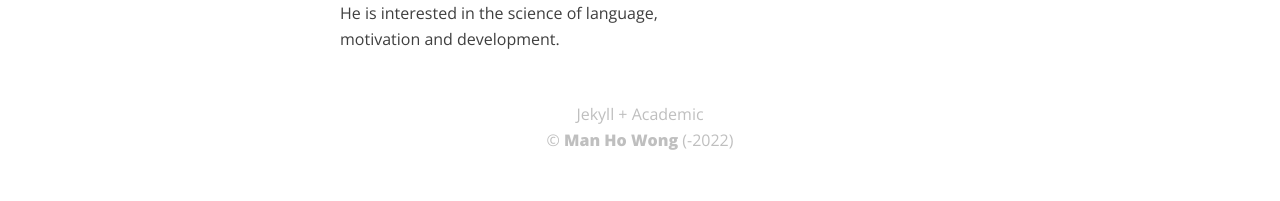
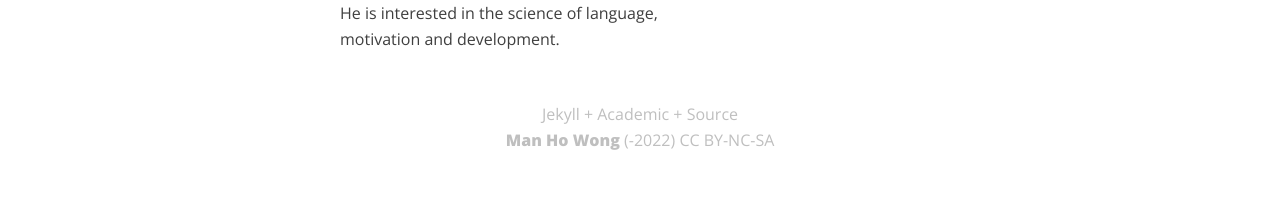
Before and after one commit to manhowong/manhowong.github.io, a Jekyll site: the page built from index.md, in a window 1280 px wide. Shown: the part 993-1194 px from the top of the page. Built offline with Jekyll 4.4.1, drawn with Linux system fonts in a browser that asks for light colours.

```diff
--- a/_config.yml
+++ b/_config.yml
@@ -23,6 +23,8 @@ email: m.wong@pitt.edu
 description: >- # this means to ignore newlines until "baseurl:"
   Man Ho Wong is currently a postdoctoral researcher at the University of Pittsburgh, USA.
   He is interested in the science of language, motivation and development.
+repo: https://github.com/manhowong/manhowong.github.io
+cc: by-nc-sa
 
 baseurl: "" # the subpath of your site, e.g. /blog
 url: "" # the base hostname & protocol for your site, e.g. http://example.com
```
